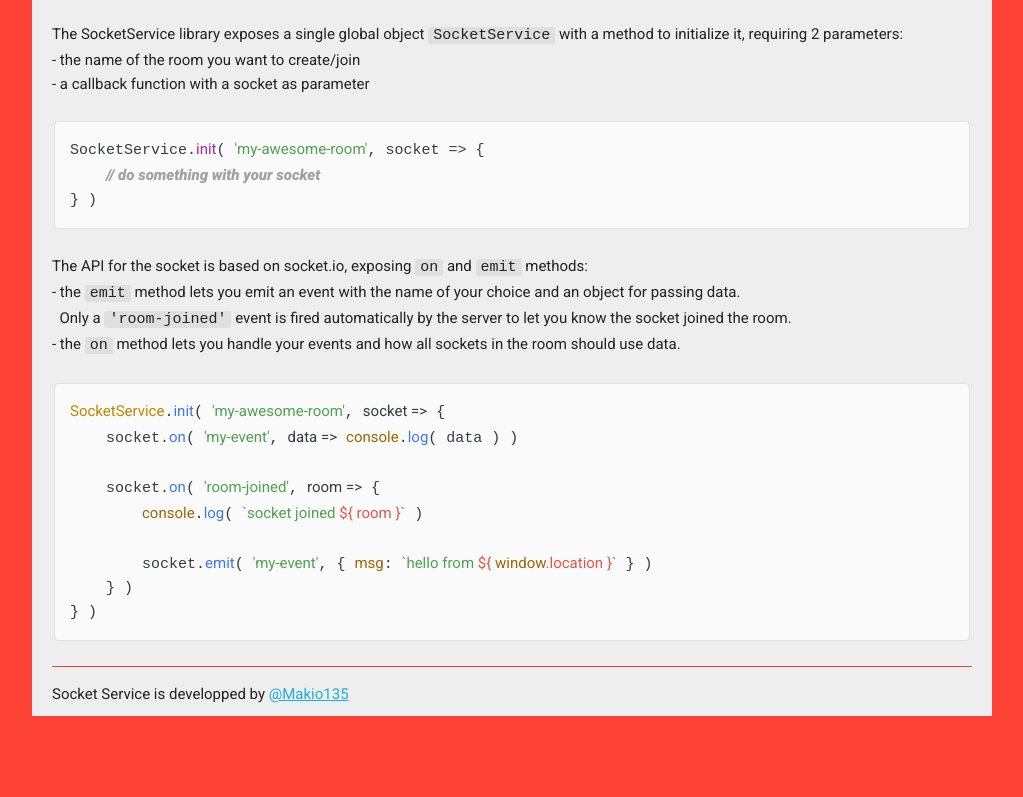
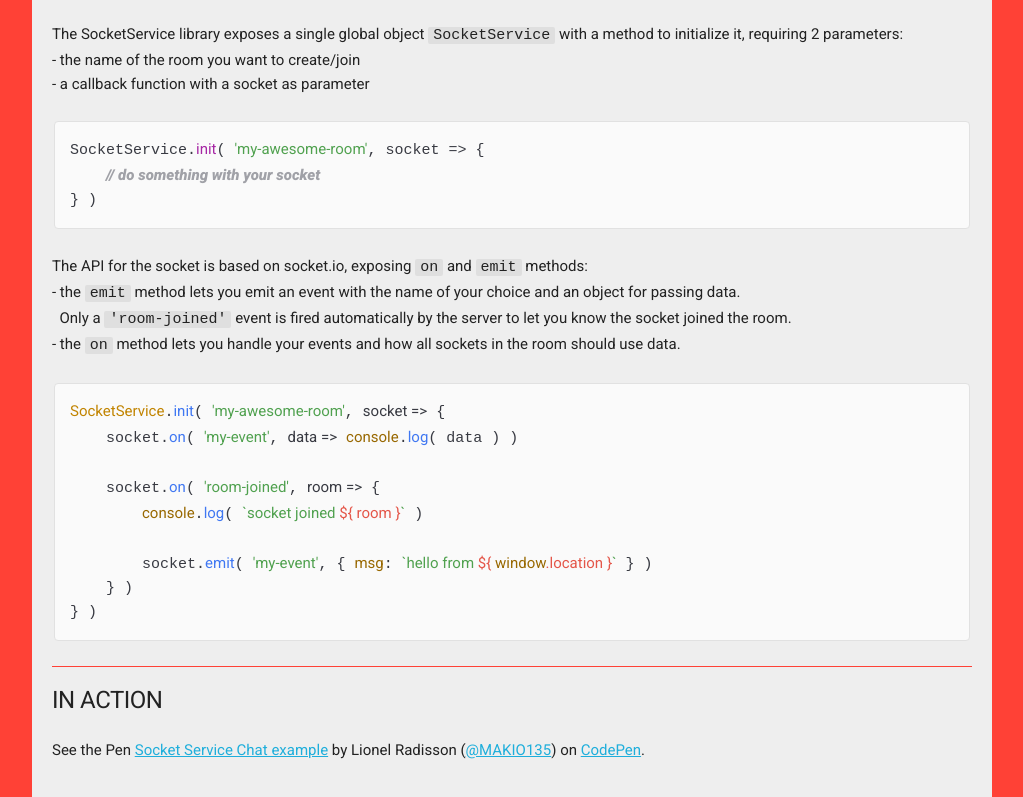
Before and after one commit to MAKIO135/SocketService, a website: page src/public/index.html in a window 1280 px wide. Shown: the part 375-1172 px from the top of the page, without its empty margins (128-1151 px from the left). Before the commit the page ends 1091 px from the top, so only its background shows below. Drawn offline with nearby package versions, Linux system fonts and the light colour scheme; a script that the page names is missing.

Commit message:
chat example with codepen

```diff
--- a/src/public/index.html
+++ b/src/public/index.html
@@ -52,22 +52,12 @@
     } )
 } )</code></pre>
 
-<!--
     <hr>
 
     <h5>IN ACTION</h5>
 
-    <div class="row">
-        <div class="one-third column">Simple Chat</div>
-        <div class="one-third column">Multiplayer Sequencer</div>
-        <div class="one-third column">Drip Party</div>
-    </div>
--->
-    <hr>
-
-    <footer>
-        <p>Socket Service is developped by <a href="http://makio135.com">@Makio135</a></p>
-    </footer>
+    <p data-height="802" data-theme-id="0" data-slug-hash="vevqqz" data-default-tab="result" data-user="MAKIO135" data-embed-version="2" data-pen-title="Socket Service Chat example" class="codepen">See the Pen <a href="https://codepen.io/MAKIO135/pen/vevqqz/">Socket Service Chat example</a> by Lionel Radisson (<a href="https://codepen.io/MAKIO135">@MAKIO135</a>) on <a href="https://codepen.io">CodePen</a>.</p>
+    <script async src="https://production-assets.codepen.io/assets/embed/ei.js"></script>
 
     </div>
 
```
